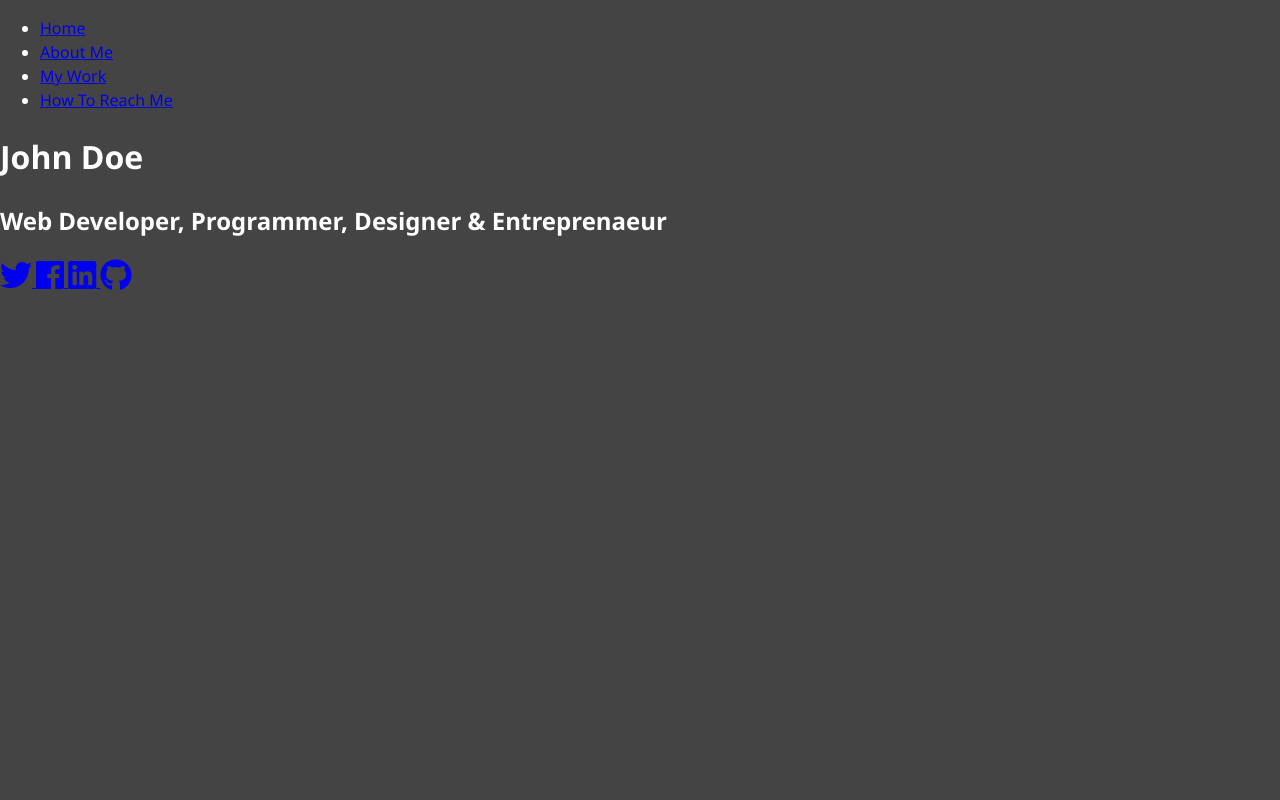
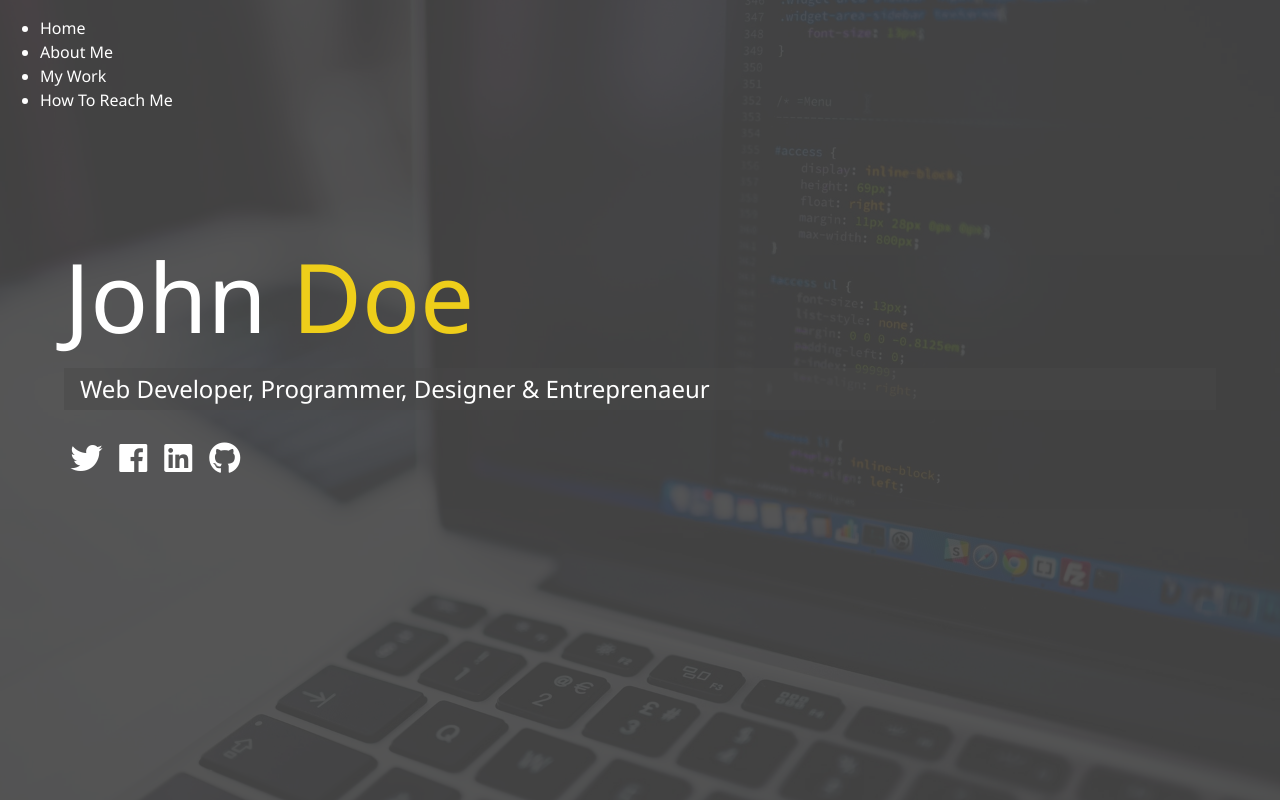
Before and after one commit to Cirilstipsa/portfolioProject, a website: page dist/index.html in a window 1280 px wide. Drawn offline with Linux system fonts and the light colour scheme.

Commit message:
css finished

```diff
--- a/scss/main.scss
+++ b/scss/main.scss
@@ -1,10 +1,11 @@
-$primary-color: #444;
+@import "config";
 
 * {
   box-sizing: border-box;
 }
 
 body {
+  @include background();
   background-color: $primary-color;
   color: #ffff;
   height: 100%;
@@ -14,3 +15,59 @@ body {
 }
 
 // Headings
+h1,
+h2,
+h3 {
+  margin: 0;
+  font-weight: 400;
+
+  &.lg-heading {
+    font-size: 6rem;
+  }
+
+  &.sm-heading {
+    margin-bottom: 2rem;
+    padding: 0.2rem 1rem;
+    background: rgba(lighten($primary-color, 2), 0.5);
+  }
+}
+
+a {
+  color: #ffff;
+  text-decoration: none;
+}
+
+header {
+  position: fixed;
+  z-index: 2;
+  width: 100%;
+}
+
+.text-secondary {
+  color: $secondary-color;
+}
+
+main {
+  padding: 4rem;
+  height: 100%;
+
+  .icons {
+    margin-top: 1rem;
+
+    a {
+      padding: 0.4rem;
+
+      &:hover {
+        color: $secondary-color;
+        @include easeOut();
+      }
+    }
+  }
+
+  &#home {
+    overflow: hidden;
+    h1 {
+      margin-top: 20vh;
+    }
+  }
+}
```
Also changed, not shown: dist/css/main.css, dist/img/background.jpg (added), dist/img/portrait.jpg (added), dist/img/portrait_small.jpg (added), dist/img/projects/project1.jpg (added), dist/img/projects/project2.jpg (added), dist/img/projects/project3.jpg (added), dist/img/projects/project4.jpg (added), dist/img/projects/project5.jpg (added), dist/index.html, scss/_config.scss (added).
